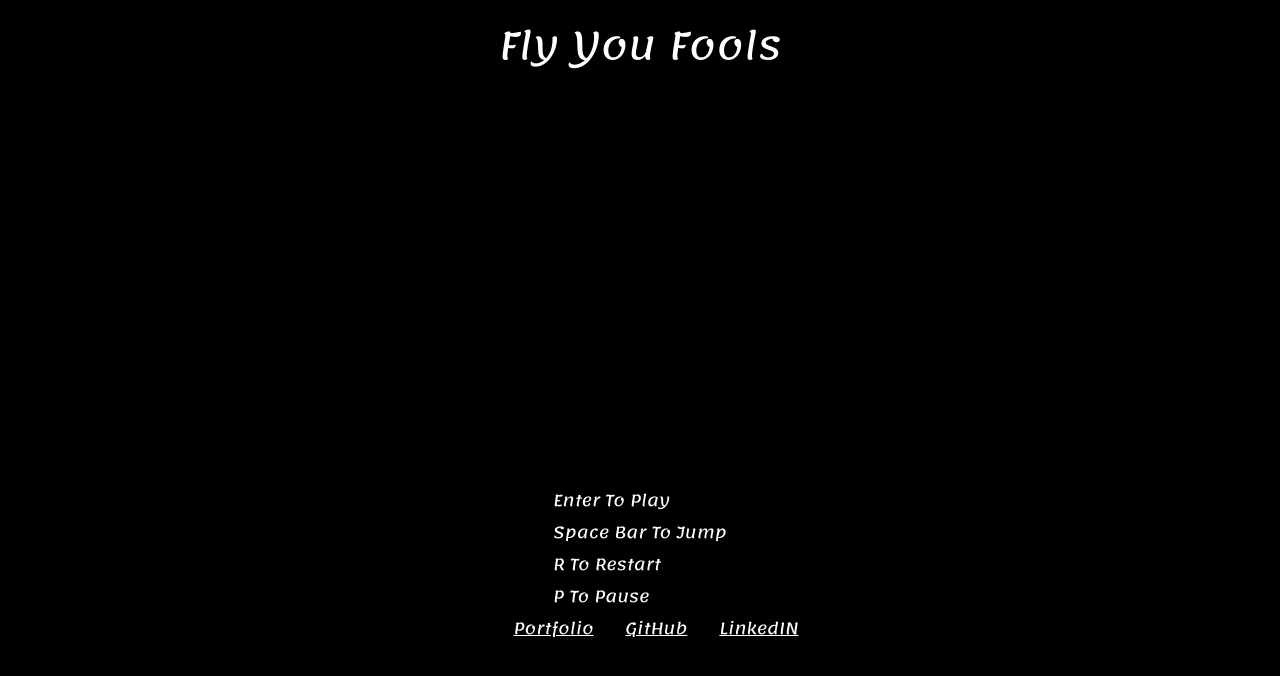
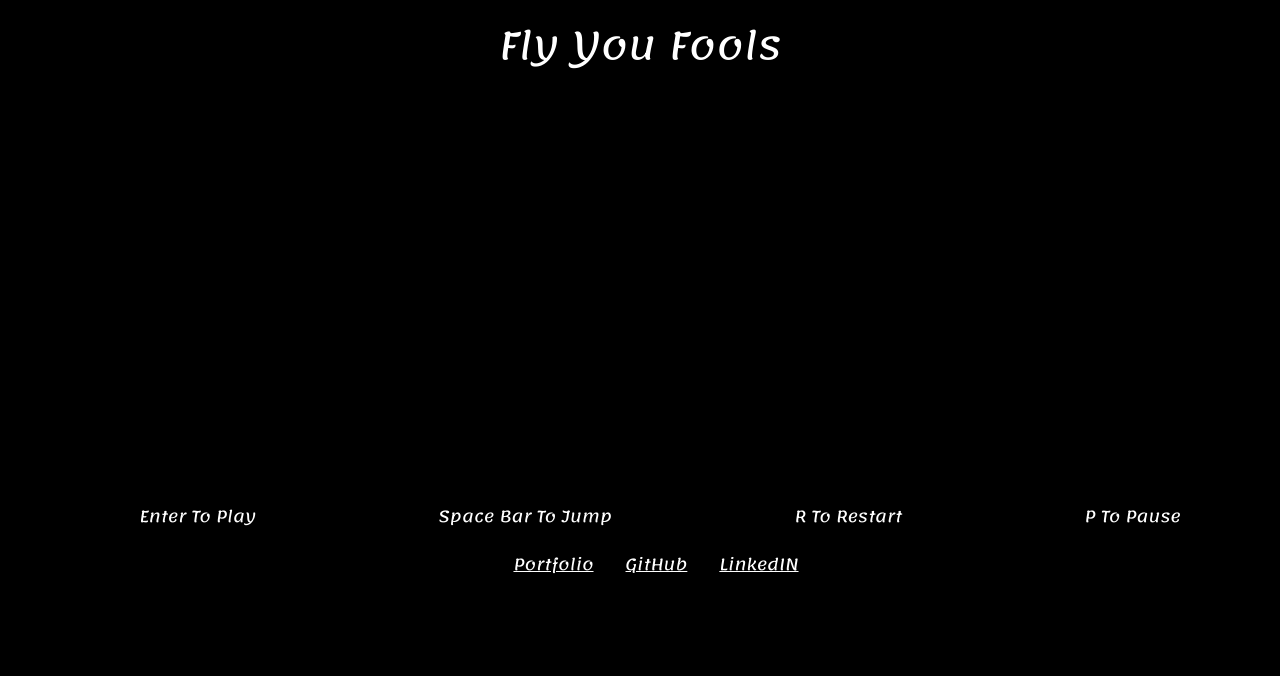
Before and after one commit to JohnBaek92/FlyYouFools, a website: page index.html in a window 1280 px wide. Drawn offline with nearby package versions, Linux system fonts and the light colour scheme.

Commit message:
Fix css of instructions

```diff
--- a/css/index.css
+++ b/css/index.css
@@ -37,8 +37,9 @@ body {
 }
 
 .instructions {
+  list-style: none;
   color: white;
   display: flex;
-  justify-content: center;
+  justify-content: space-around;
   font-family: 'Lemonada', cursive;
 }
--- a/index.html
+++ b/index.html
@@ -15,11 +15,13 @@
     <div>
       <canvas id="game-canvas" height="400" width="1000"></canvas>
     </div>
-    <div class="instructions">
-      Enter To Play <br />
-      Space Bar To Jump <br />
-      R To Restart <br />
-      P To Pause <br />
+    <div class="instructions-container">
+      <ul class="instructions">
+        <li>Enter To Play</li>
+        <li>Space Bar To Jump</li>
+        <li>R To Restart</li>
+        <li>P To Pause</li>
+      </ul>
     </div>
     <div id="footer">
       <div class="links">
```
